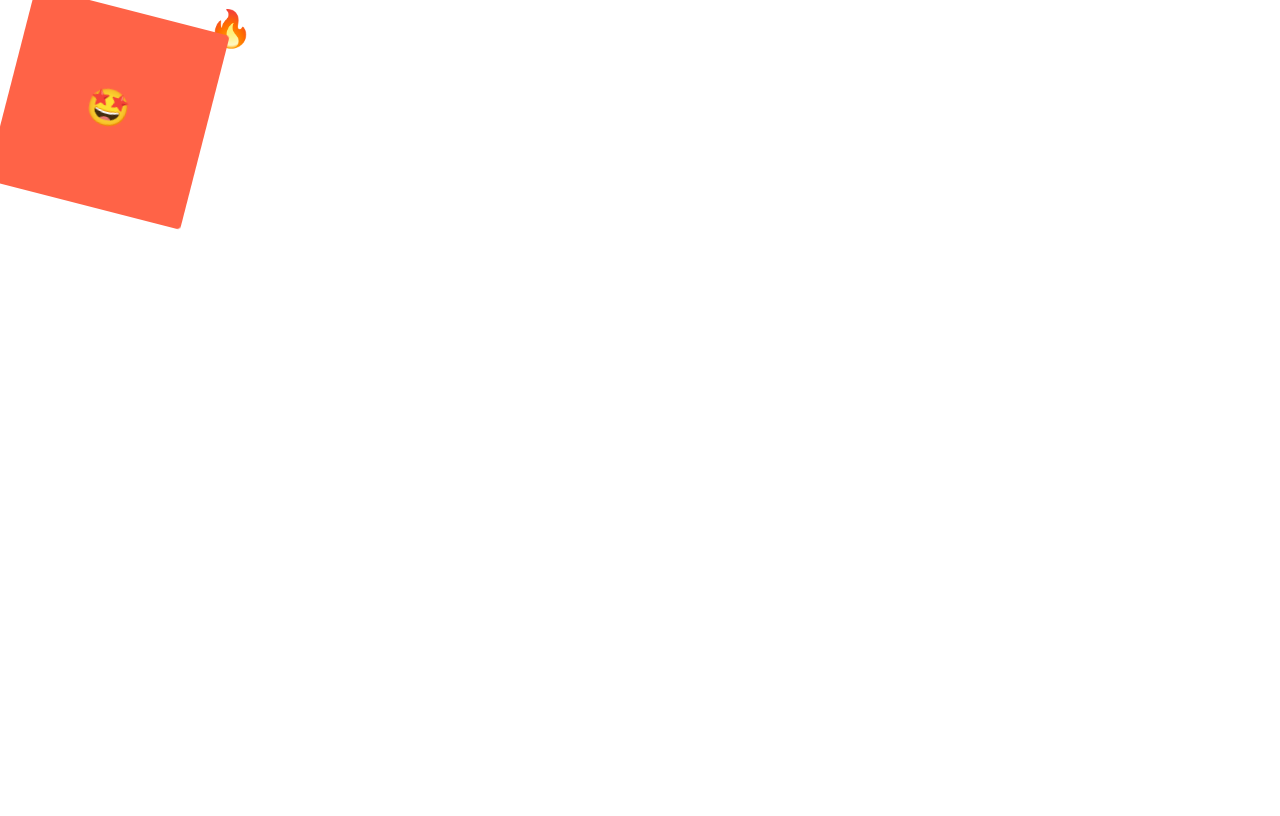
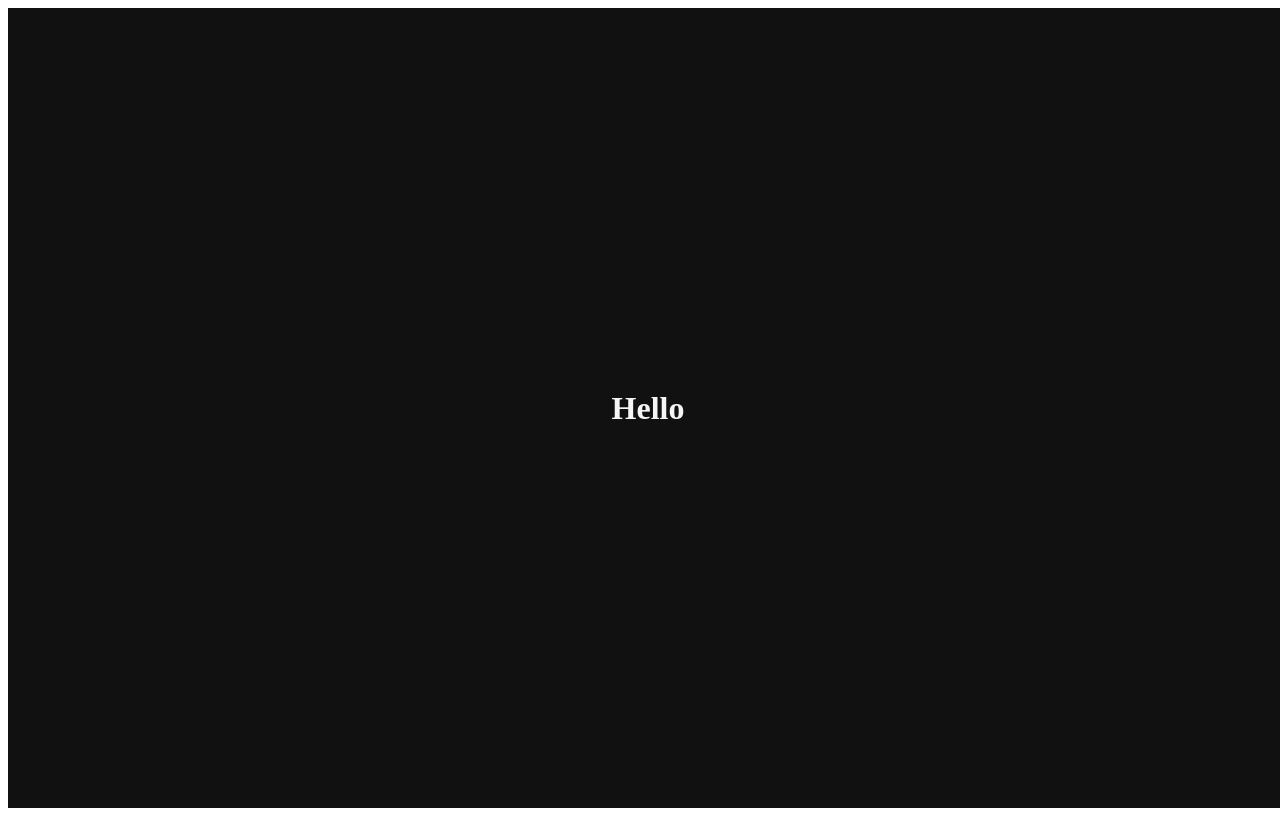
Before and after one commit to sejinheo/React-JS-master-class, a React (Create React App) app: page / in a window 1280 px wide. Built offline with nearby package versions, Linux system fonts and the light colour scheme.

Commit message:
[STYLED COMPONENTS] Themes

```diff
--- a/src/App.js
+++ b/src/App.js
@@ -1,50 +1,22 @@
 import styled, {keyframes} from "styled-components";
+
+const Title = styled.h1`
+  color: ${(props) => props.theme.textColor};
+`;
 
 const Wrapper = styled.div`
   display: flex;
-`;
-
-const rotationAnimation = keyframes`
-  0% {
-    transform:rotate(0deg);
-    border-radius:0px;
-  }
-  50% {
-    transform:rotate(360deg);
-    border-radius:100px;
-  }
-  100%{
-    transform:rotate(0deg);
-    border-radius:0px;
-  }
-`;
-
-const Emoji = styled.span`
-  font-size: 36px;
-`;
-
-const Box = styled.div`
-  height: 200px;
-  width: 200px;
-  background-color: tomato;
-  display: flex;
+  height: 100vh;
+  width: 100vw;
   justify-content: center;
   align-items: center;
-  animation:${rotationAnimation} 1s linear infinite;
-  ${Emoji}{
-    &:hover{
-      font-size: 98px;
-    }
-  }
+  background-color: ${(props) => props.theme.backgroundColor}
 `;
 
 function App() {
   return (
     <Wrapper>
-      <Box>
-        <Emoji as="p">🤩</Emoji>
-      </Box>
-      <Emoji>🔥</Emoji>
+      <Title>Hello</Title>
     </Wrapper>
   );
 }
--- a/src/index.js
+++ b/src/index.js
@@ -1,9 +1,23 @@
 import React from 'react';
 import ReactDOM from 'react-dom/client';
 import App from './App';
+import { ThemeProvider } from 'styled-components';
+
+const darkTheme = {
+  textColor:"whitesmoke",
+  backgroundColor:"#111"
+}
+
+const lightTheme = {
+  textColor:"#111",
+  backgroundColor:"whitesmoke"
+}
+
 const root = ReactDOM.createRoot(document.getElementById('root'));
 root.render(
   <React.StrictMode>
+    <ThemeProvider theme={darkTheme}>
     <App />
+    </ThemeProvider>
   </React.StrictMode>
 );
```
